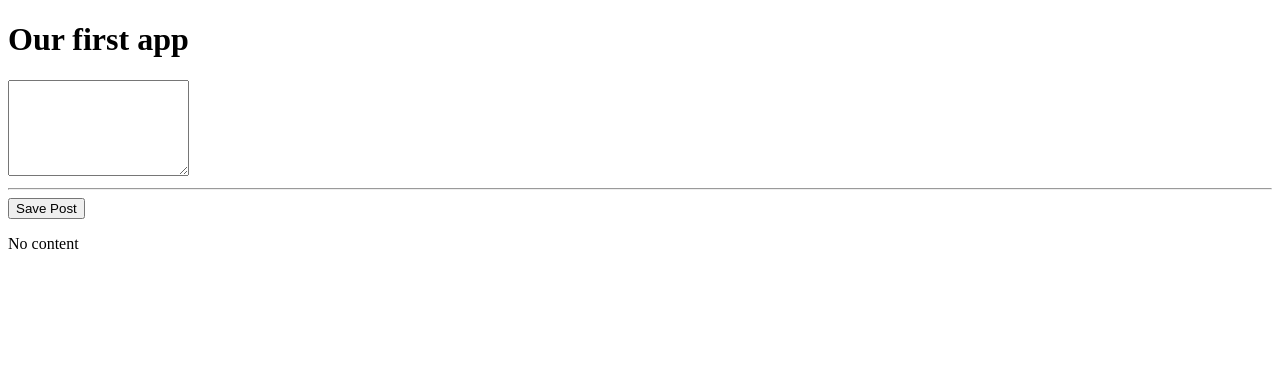
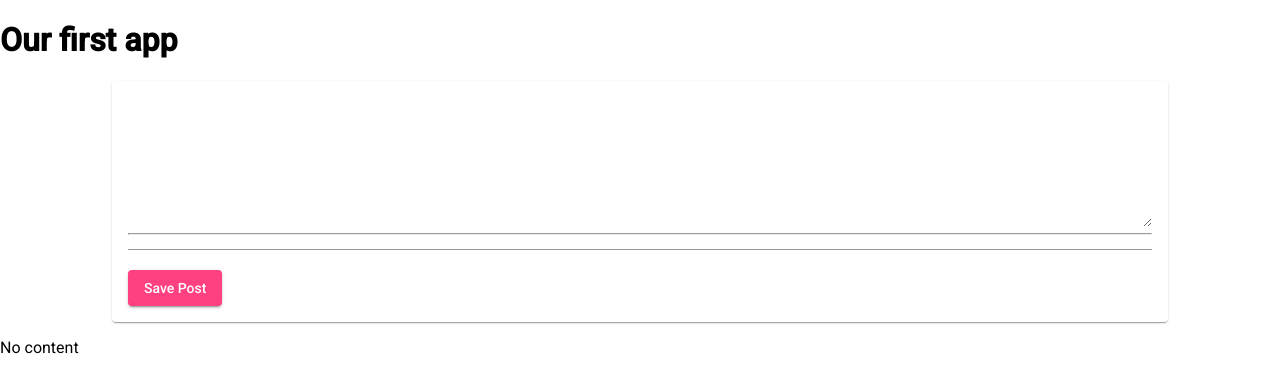
Before and after one commit to subarnakarki/mean-course, an Angular app: page / in a window 1280 px wide. Shown: the top 392 px of the page. Built offline with nearby package versions, Linux system fonts and the light colour scheme.

Commit message:
install angular material and stle the post-create componen

```diff
--- a/angular.json
+++ b/angular.json
@@ -24,6 +24,7 @@
               "src/assets"
             ],
             "styles": [
+              "./node_modules/@angular/material/prebuilt-themes/indigo-pink.css",
               "src/styles.css"
             ],
             "scripts": []
@@ -88,6 +89,7 @@
               "src/assets"
             ],
             "styles": [
+              "./node_modules/@angular/material/prebuilt-themes/indigo-pink.css",
               "src/styles.css"
             ],
             "scripts": []
@@ -119,6 +121,7 @@
           }
         }
       }
-    }},
+    }
+  },
   "defaultProject": "mean-course"
 }
--- a/package.json
+++ b/package.json
@@ -12,10 +12,12 @@
   "private": true,
   "dependencies": {
     "@angular/animations": "~9.1.3",
+    "@angular/cdk": "^9.2.1",
     "@angular/common": "~9.1.3",
     "@angular/compiler": "~9.1.3",
     "@angular/core": "~9.1.3",
     "@angular/forms": "~9.1.3",
+    "@angular/material": "^8.2.3",
     "@angular/platform-browser": "~9.1.3",
     "@angular/platform-browser-dynamic": "~9.1.3",
     "@angular/router": "~9.1.3",
@@ -28,9 +30,9 @@
     "@angular/cli": "~9.1.3",
     "@angular/compiler-cli": "~9.1.3",
     "@angular/language-service": "~9.1.3",
-    "@types/node": "^12.11.1",
     "@types/jasmine": "~3.5.0",
     "@types/jasminewd2": "~2.0.3",
+    "@types/node": "^12.11.1",
     "codelyzer": "^5.1.2",
     "jasmine-core": "~3.5.0",
     "jasmine-spec-reporter": "~4.2.1",
--- /dev/null
+++ b/src/app/posts/post-create/post-create.component.css
@@ -0,0 +1,8 @@
+mat-card {
+  width: 80%;
+  margin: auto;
+}
+
+mat-form-field, textarea {
+  width: 100%
+}
--- a/src/app/posts/post-create/post-create.component.html
+++ b/src/app/posts/post-create/post-create.component.html
@@ -1,7 +1,11 @@
 <!-- two way binding with ngModel -->
-<textarea rows="6" [(ngModel)]="enteredValue"></textarea>
-<hr>
-<!-- event binding -->
-<button (click)="onAddPost()">Save Post</button>
-<!-- string interpolation -->
+<mat-card>
+  <mat-form-field>
+    <textarea matInput rows="6" [(ngModel)]="enteredValue"></textarea>
+    <hr>
+    <!-- event binding -->
+    <!-- string interpolation -->
+  </mat-form-field>
+  <button mat-raised-button color="accent" (click)="onAddPost()"> Save Post</button>
+</mat-card>
 <p>{{newPost}}</p>
--- a/src/app/posts/post-create/post-create.component.ts
+++ b/src/app/posts/post-create/post-create.component.ts
@@ -4,6 +4,7 @@
 @Component({
   selector: 'app-post-create',
   templateUrl: './post-create.component.html',
+  styleUrls: ['./post-create.component.css']
 })
 export class PostCreateComponent {
   enteredValue = '';
--- a/src/index.html
+++ b/src/index.html
@@ -6,6 +6,8 @@
   <base href="/">
   <meta name="viewport" content="width=device-width, initial-scale=1">
   <link rel="icon" type="image/x-icon" href="favicon.ico">
+  <link href="https://fonts.googleapis.com/css?family=Roboto:300,400,500&display=swap" rel="stylesheet">
+  <link href="https://fonts.googleapis.com/icon?family=Material+Icons" rel="stylesheet">
 </head>
 <body>
   <app-root></app-root>
--- a/src/styles.css
+++ b/src/styles.css
@@ -1 +1,4 @@
 /* You can add global styles to this file, and also import other style files */
+
+html, body { height: 100%; }
+body { margin: 0; font-family: Roboto, "Helvetica Neue", sans-serif; }
```
Also changed, not shown: src/app/app.module.ts (+9 -3 lines), 2 other files (tests, documents, lock files or other folders).
